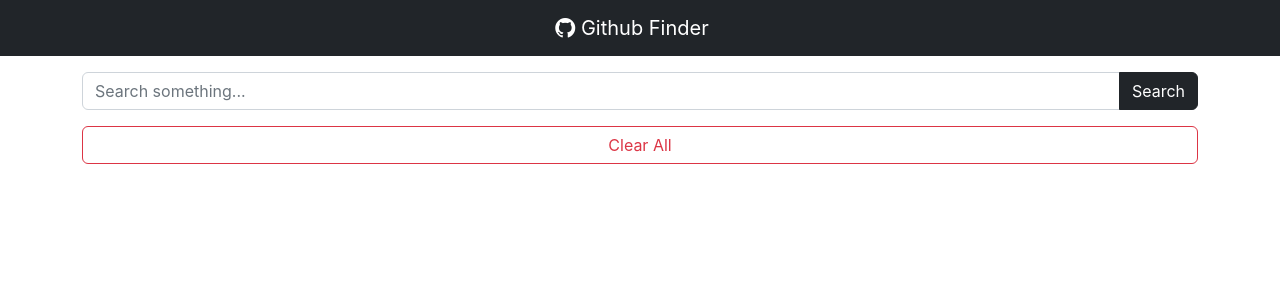
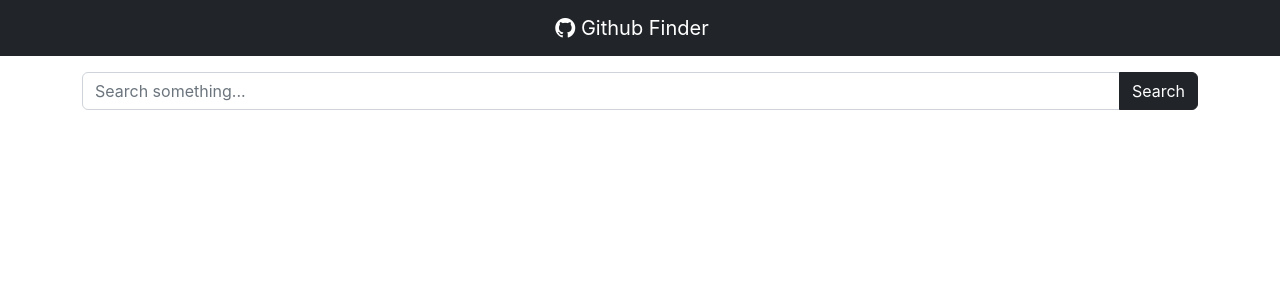
Before and after one commit to yasinserhatpeker/GithubFinder.React, a React (Create React App) app: page / in a window 1280 px wide. Shown: the top 300 px of the page. Built offline with nearby package versions, Linux system fonts and the light colour scheme.

Commit message:
ClearButton scripts are done.

```diff
--- a/src/App.js
+++ b/src/App.js
@@ -33,12 +33,17 @@ export class App extends Component {
     },1000)
   }
 
+  clearResult = () => {
+    this.setState({
+      users: []
+    })
+  }
 
   render() {
     return (
       <div>
       <Navbar />
-       <Search searchUsers={this.searchUsers}/>
+       <Search searchUsers={this.searchUsers} clearResult={this.clearResult} showClearButton={this.state.users.length > 0 ? true : false }/>
        <div className="container mt-3">
         <UserList users={this.state.users} loading={this.state.loading}/>
       </div>
--- a/src/components/Search.js
+++ b/src/components/Search.js
@@ -36,7 +36,10 @@ export class Search extends Component {
 
             </div>
          </form>
-         <button className='btn btn-outline-danger mt-3 btn-block'>Clear All</button>
+         {
+             this.props.showClearButton && <button onClick={this.props.clearResult} className='btn btn-outline-danger mt-3 btn-block'>Clear All</button>
+
+         }
        </div>
     )
   }
```
